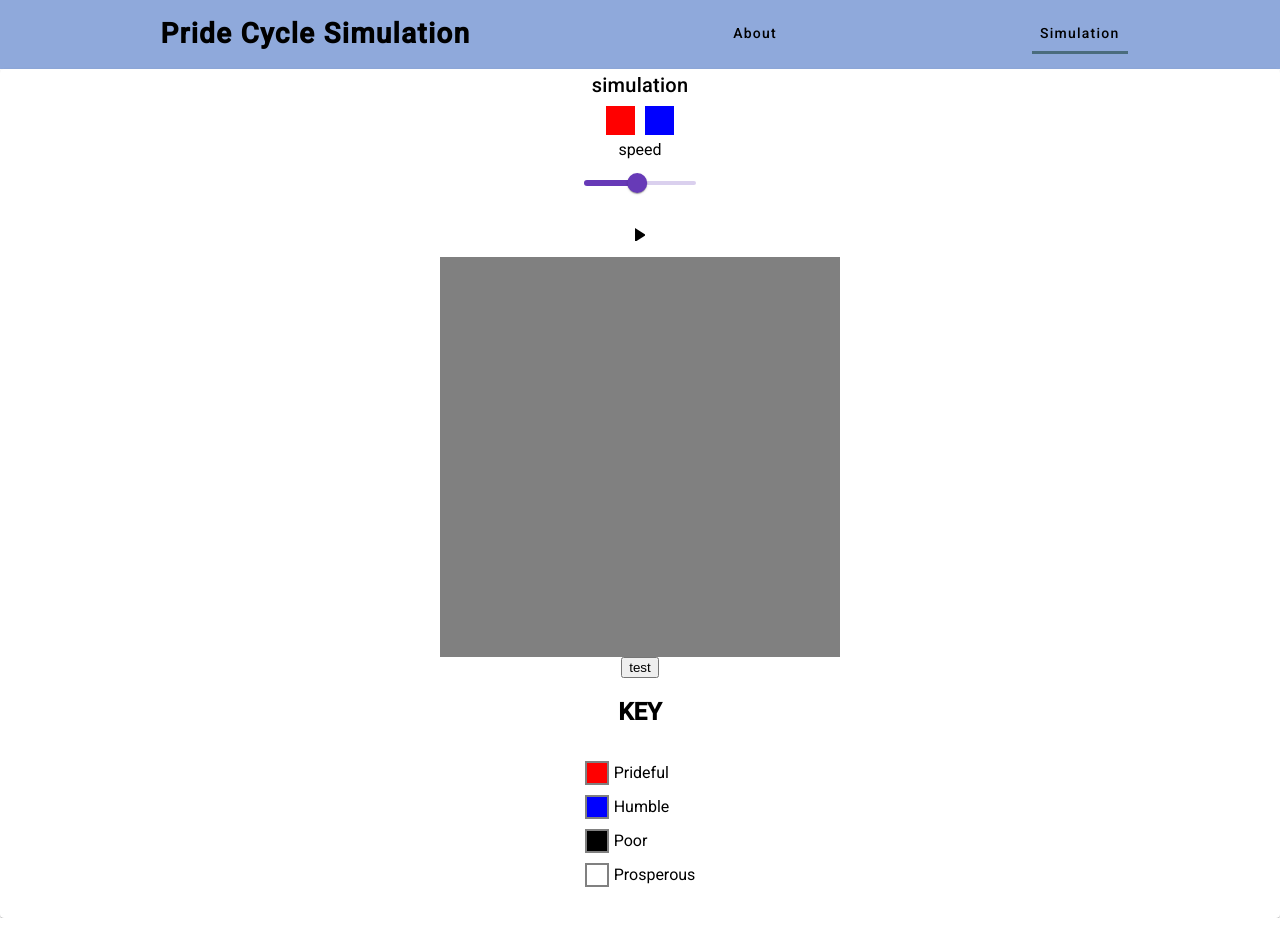
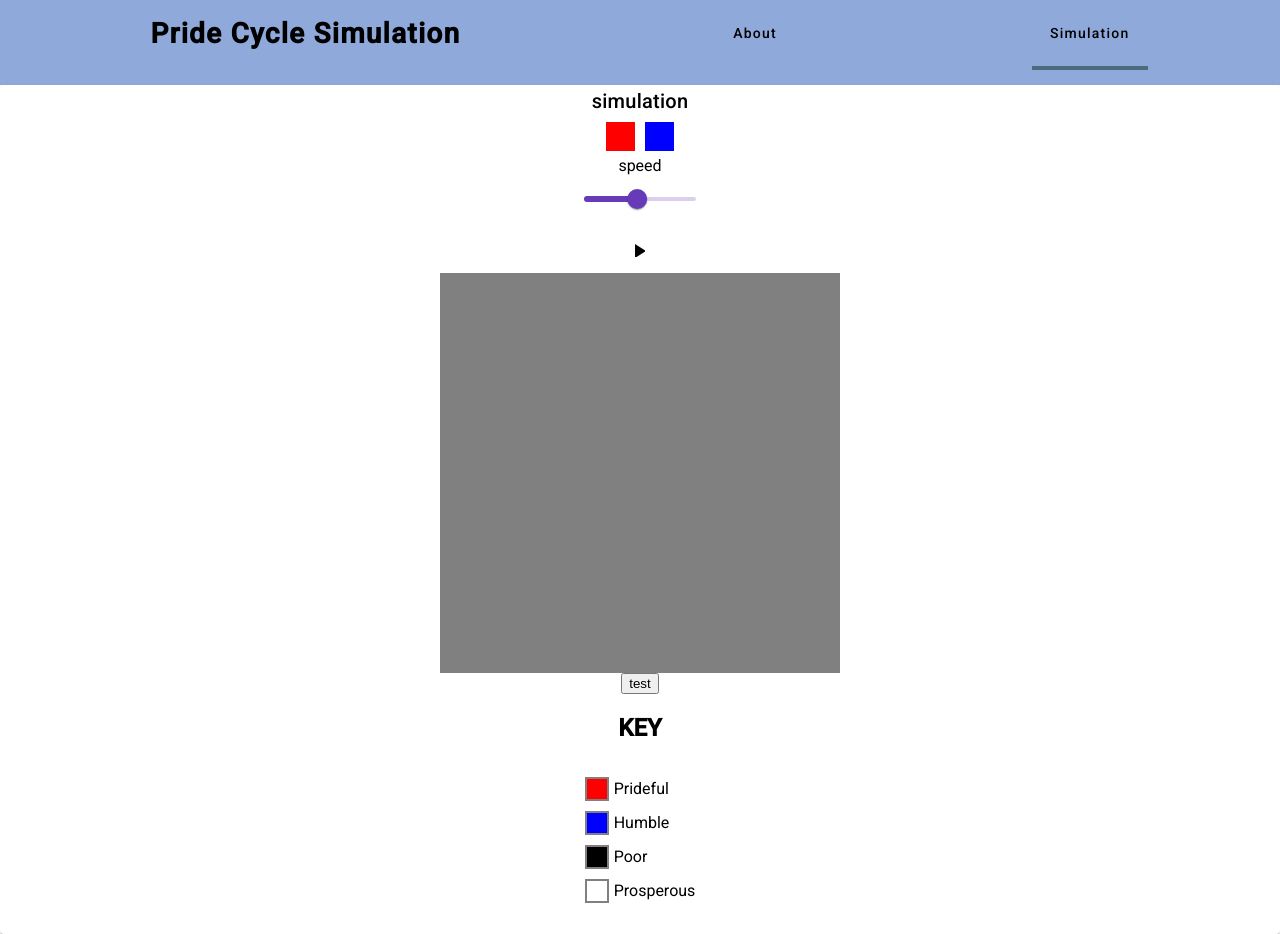
Before and after one commit to AndersonBillss/REL_A_275_pride_cycle_website, an Angular app: page /simulation in a window 1280 px wide. Built offline with nearby package versions, Linux system fonts and the light colour scheme.

Commit message:
added animations to the navbar

```diff
--- a/src/app/navbar/navbar.component.html
+++ b/src/app/navbar/navbar.component.html
@@ -1,28 +1,49 @@
+<div class="navbar">
     <div class="nav-top">
         <div
         class="nav-item"
-    [class]="currentPage === ''?'selected':''"
+        [class]="selectedPage === '/'?'selected':''"
+        #homeLink
         >
-        <button [routerLink]="''" mat-button>
+            <button
+            mat-button
+            [routerLink]="''"
+            >
                 <h1>Pride Cycle Simulation</h1>
             </button>
         </div>
 
         <div
         class="nav-item"
-    [class]="currentPage === 'about'?'selected':''"
+        [class]="selectedPage === '/about'?'selected':''"
+        #aboutLink
         >
-        <button [routerLink]="'about'" mat-button>
-            <div>About</div>
+            <button
+            mat-button
+            [routerLink]="'about'"
+            >
+                About
             </button>
         </div>
 
         <div
         class="nav-item"
-    [class]="currentPage === 'simulation'?'selected':''"
+        [class]="selectedPage === '/simulation'?'selected':''"
+        #simulationLink
         >
-        <button [routerLink]="'simulation'" mat-button>
-            <div>Simulation</div>
+            <button
+            mat-button
+            [routerLink]="'simulation'"
+            >
+                Simulation
             </button>
         </div>
     </div>
+
+    <div
+    #underline
+    class="underline"
+    [style.transition]="'margin ' + navAnimationTime + ', width ' + navAnimationTime"
+    >
+    </div>
+</div>
--- a/src/app/navbar/navbar.component.scss
+++ b/src/app/navbar/navbar.component.scss
@@ -1,16 +1,47 @@
 @import '../../variables';
 
+$nav-animation-time: .5s;
+
+.navbar{
+    position: relative;
+    display: flex;
+    flex-direction: column;
+    background-color: $primary-color;
+}
+
 .nav-top{
-    padding: 15px 30px;
+    padding: 15px;
     display: flex;
     justify-content: space-around;
     align-items: center;
-    background-color: $primary-color;
 }
 
 .nav-item{
-    border-bottom: 3px rgba(0, 0, 0, 0) solid;
+    padding: 0px 10px;
+    justify-content: center;
+    align-items: center;
 }
-.selected{
-    border-bottom: 3px $secondary-color solid;
+
+.underline{
+    height: 4px;
+    width: 20px;
+    background-color: $secondary-color;
+    margin-left: 15px;
+    margin-bottom: 15px;
+    transition: margin $nav-animation-time, width $nav-animation-time;
 }
+
+@media screen and (max-width: 600px) {
+    .nav-top{
+        flex-direction: column;
+    }
+    .nav-item{
+        border-bottom: rgb(0, 0, 0, 0) 3px solid;
+    }
+    .selected{
+        border-bottom: $secondary-color 3px solid;
+    }
+    .underline{
+        display: none;
+    }
+}
--- a/src/app/navbar/navbar.component.ts
+++ b/src/app/navbar/navbar.component.ts
@@ -1,8 +1,13 @@
-import { Component, OnInit } from '@angular/core';
+import { AfterViewInit, Component, ElementRef, HostListener, OnInit, ViewChild } from '@angular/core';
 import { NavigationEnd, RouterModule } from '@angular/router';
 import { MatIconModule } from '@angular/material/icon';
 import { MatButtonModule } from '@angular/material/button';
 import { Router } from '@angular/router';
+
+interface navElement {
+  page: string,
+  element?: ElementRef
+}
 
 @Component({
   selector: 'app-navbar',
@@ -16,16 +21,82 @@ import { Router } from '@angular/router';
   templateUrl: './navbar.component.html',
   styleUrl: './navbar.component.scss'
 })
-export class NavbarComponent implements OnInit {
+export class NavbarComponent implements /* OnInit */AfterViewInit {
+  @ViewChild("underline") underlineRef?: ElementRef;
+
+  @ViewChild("homeLink") homeLinkRef?: ElementRef;
+  @ViewChild("aboutLink") aboutLinkRef?: ElementRef;
+  @ViewChild("simulationLink") simulationLinkRef?: ElementRef;
+
+  public elements: navElement[] = []
+  public selectedPage: string = "/home"
+
+  public navAnimationTime: string = "0s"
+
   constructor(
     private _router: Router
   ){}
-  currentPage: string = ''
-  ngOnInit(): void {
-    this._router.events.subscribe((event) => {
-      if (event instanceof(NavigationEnd)){
-        this.currentPage = event.url.slice(1,event.url.length)
+
+  ngAfterViewInit(): void {
+    //Set the elements to the loaded refs
+    this.elements = [
+      {
+        page: "/",
+        element: this.homeLinkRef
+      },
+      {
+        page: "/about",
+        element: this.aboutLinkRef
+      },
+      {
+        page: "/simulation",
+        element: this.simulationLinkRef
+      },
+    ]
+
+    this._router.events.subscribe((e: any) => {
+      //Run code whenever the user navigates
+      if(e instanceof NavigationEnd){
+        this.selectedPage = e.urlAfterRedirects
+        setTimeout(() => {
+          this.update()
+        })
       }
     })
+
+
+    //Wait to add the the animation time
+    setTimeout(() => {
+      this.navAnimationTime = ".3s"
+    });
+  }
+
+  @HostListener('window:resize', ['$event'])
+  onResize(event: any) {
+    this.navAnimationTime = "0s"
+    this.update()
+    setTimeout(() => {
+      this.navAnimationTime = ".3s"
+    });
+  }
+
+  update(): void{
+    if(window.innerWidth > 600){
+      //Get the HTML elements
+      const targetItem = this.elements.find(item => item.page === this.selectedPage)
+      const targetElement: HTMLElement = targetItem?.element?.nativeElement
+      const underline: HTMLElement = this.underlineRef?.nativeElement
+      if(!targetElement || !underline){
+        return
+      }
+
+      //Get the offset of the target nav-item
+      const targetDisplacement = targetElement.offsetLeft
+      const targetWidth = targetElement.offsetWidth
+
+      //Set the offset of the underline element
+      underline.style.marginLeft = `${targetDisplacement}px`
+      underline.style.width = `${targetWidth}px`
+    }
   }
 }
```
Lines whose indentation alone changed are shown as unchanged.
